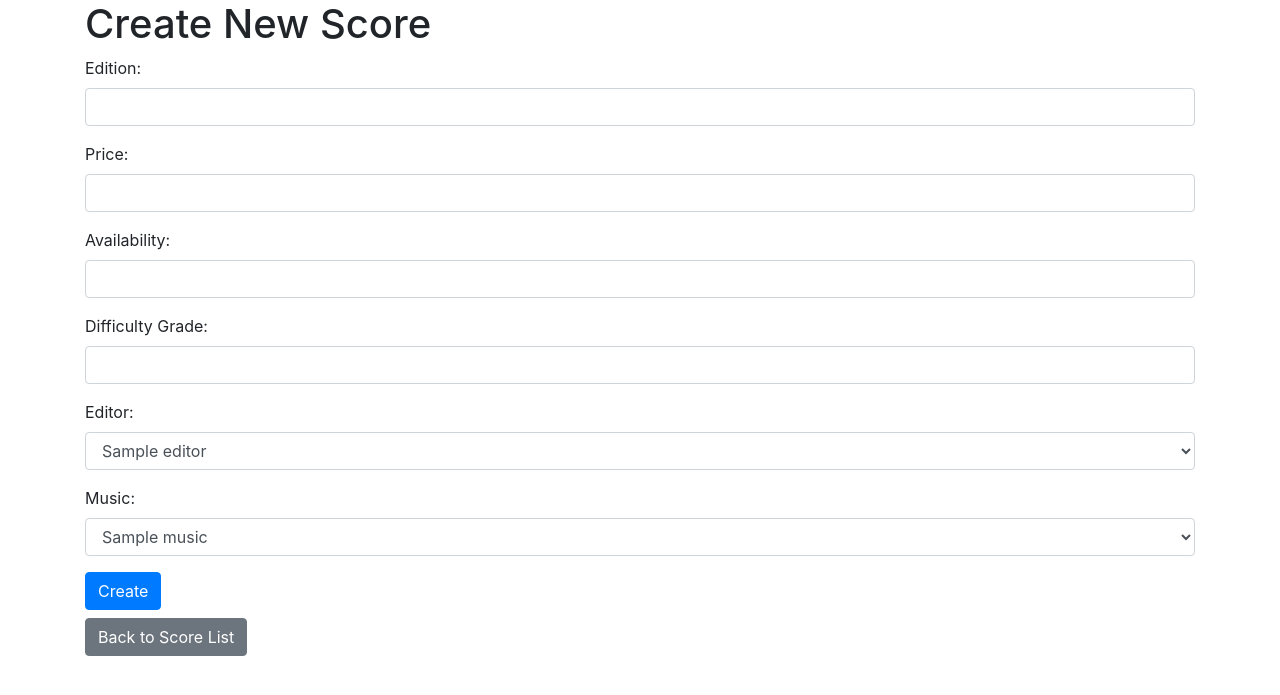
After one commit to monteiroo21/BD, a Flask app: template projeto/project_code/code/bd-project/templates/score_create.html in a window 1280 px wide. The commit adds this page. Shown: the top 695 px of the page. Run offline with Flask 3, Linux system fonts and the light colour scheme; the template is opened without the code that fills it: most values are stand-ins (such as "Sample title", 1, 10 or a date in 2020); some libraries are stand-ins or nearby versions.

Commit message:
add Score

```diff
--- a/projeto/project_code/code/bd-project/app.py
+++ b/projeto/project_code/code/bd-project/app.py
@@ -256,6 +256,28 @@ def score_search():
     scores = score.search_score(query)
     return render_template("scores_list.html", scores=scores)
 
+@app.route("/score-create", methods=["GET", "POST"])
+def new_score_create():
+    if request.method == "POST":
+        edition = request.form.get("edition")
+        price = request.form.get("price")
+        availability = request.form.get("availability")
+        difficultyGrade = request.form.get("difficultyGrade")
+        editor_name = request.form.get("editor_name")
+        music = request.form.get("music")
+        new_details = Score(0, edition, price, availability, difficultyGrade, music, editor_name)
+
+        try:
+            score.create_score(new_details)
+            flash("Score created successfully!")
+            return redirect(url_for('base'))  # Redirecionar para a página principal
+        except ValueError as e:
+            return render_template("score_create.html", editors=score.list_editors(), musics=score.list_musics(), error=str(e))
+
+    editors = score.list_editors()
+    musics = score.list_musics()
+    return render_template("score_create.html", editors=editors, musics=musics)
+
 
 @app.route("/warehouse-list", methods=["GET"])
 def warehouse_list():
--- a/projeto/project_code/code/bd-project/templates/index.html
+++ b/projeto/project_code/code/bd-project/templates/index.html
@@ -224,7 +224,7 @@
             <input type="text" name="query" placeholder="Search for score ...">
             <button type="submit">Search</button>
             <button hx-get="/score-list" hx-target="#score-container" hx-swap="innerHTML">Update Score List</button>
-            <button class="top-button" hx-get="score" hx-swap="innerHTML" hx-target="#content">New</button>
+            <a href="{{ url_for('new_score_create') }}" class="btn btn-success">New</a>
         </form>
 
         <form id="search-warehouse" style="display: none;" hx-get="/warehouse-search" hx-target="#warehouse-container"
--- /dev/null
+++ b/projeto/project_code/code/bd-project/templates/score_create.html
@@ -0,0 +1,61 @@
+<!DOCTYPE html>
+<html lang="en">
+
+<head>
+    <meta charset="UTF-8">
+    <meta name="viewport" content="width=device-width, initial-scale=1.0">
+    <title>Create Score</title>
+    <link rel="stylesheet" href="https://stackpath.bootstrapcdn.com/bootstrap/4.3.1/css/bootstrap.min.css">
+    <script>
+        window.onload = function () {
+            var error = "{{ error }}";
+            if (error) {
+                alert(error);
+            }
+        };
+    </script>
+</head>
+
+<body>
+    <div class="container">
+        <h1>Create New Score</h1>
+        <form method="post" action="/score-create">
+            <div class="form-group">
+                <label for="edition">Edition:</label>
+                <input type="number" class="form-control" id="edition" name="edition" required>
+            </div>
+            <div class="form-group">
+                <label for="price">Price:</label>
+                <input type="number" class="form-control" id="price" name="price" step="0.01" required>
+            </div>
+            <div class="form-group">
+                <label for="availability">Availability:</label>
+                <input type="number" class="form-control" id="availability" name="availability" required>
+            </div>
+            <div class="form-group">
+                <label for="difficultyGrade">Difficulty Grade:</label>
+                <input type="number" class="form-control" id="difficultyGrade" name="difficultyGrade" required>
+            </div>
+            <div class="form-group">
+                <label for="editor_name">Editor:</label>
+                <select class="form-control" id="editor_name" name="editor_name" required>
+                    {% for editor in editors %}
+                    <option value="{{ editor }}">{{ editor }}</option>
+                    {% endfor %}
+                </select>
+            </div>
+            <div class="form-group">
+                <label for="music">Music:</label>
+                <select class="form-control" id="music" name="music" required>
+                    {% for music in musics %}
+                    <option value="{{ music }}">{{ music }}</option>
+                    {% endfor %}
+                </select>
+            </div>
+            <button type="submit" class="btn btn-primary">Create</button>
+        </form>
+        <a href="{{ url_for('base') }}" class="btn btn-secondary mt-2">Back to Score List</a>
+    </div>
+</body>
+
+</html>
```
Also changed, not shown: projeto/project_code/code/bd-project/bd_project/score.py (+37 -5 lines), projeto/project_code/functions.sql (+36 -0 lines).
